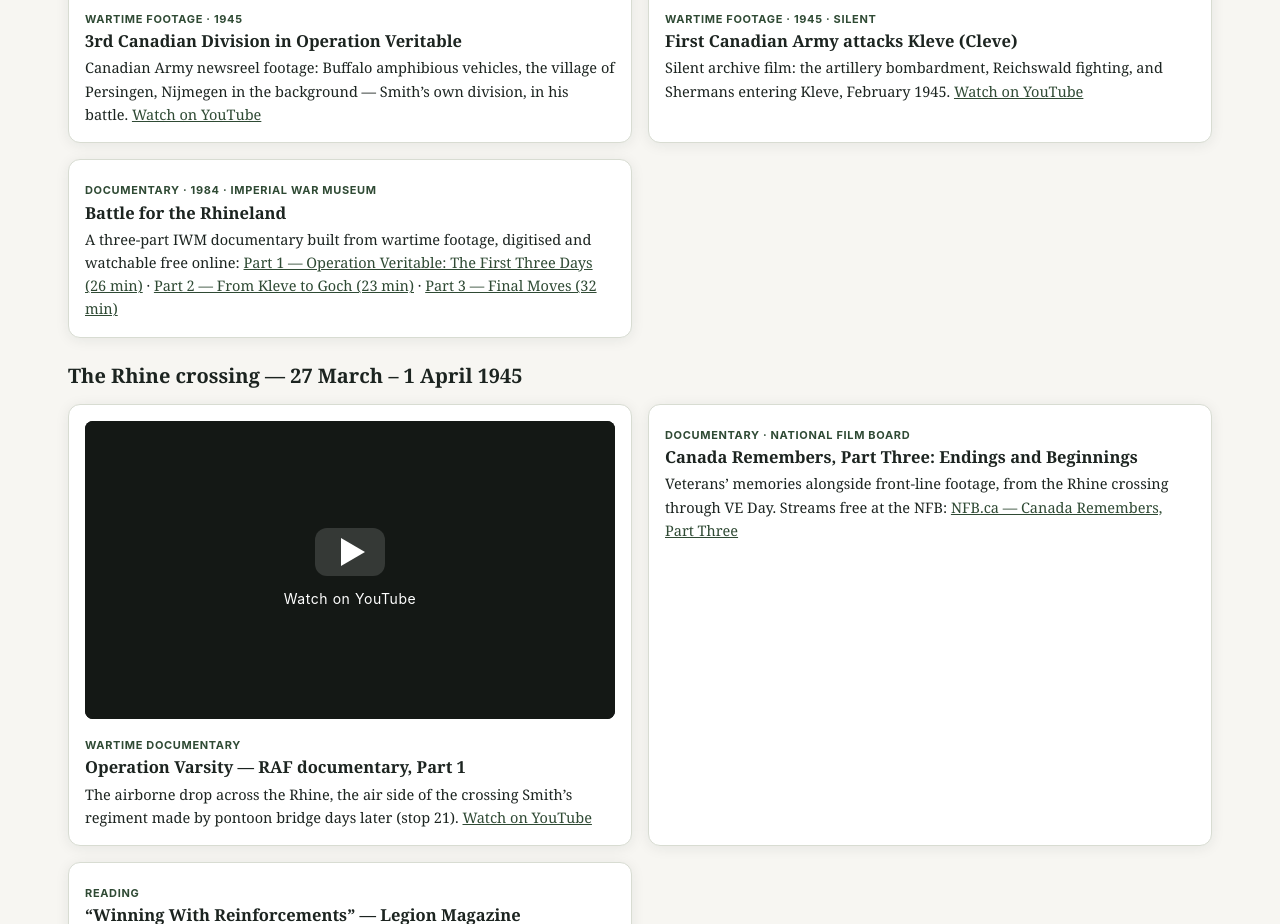
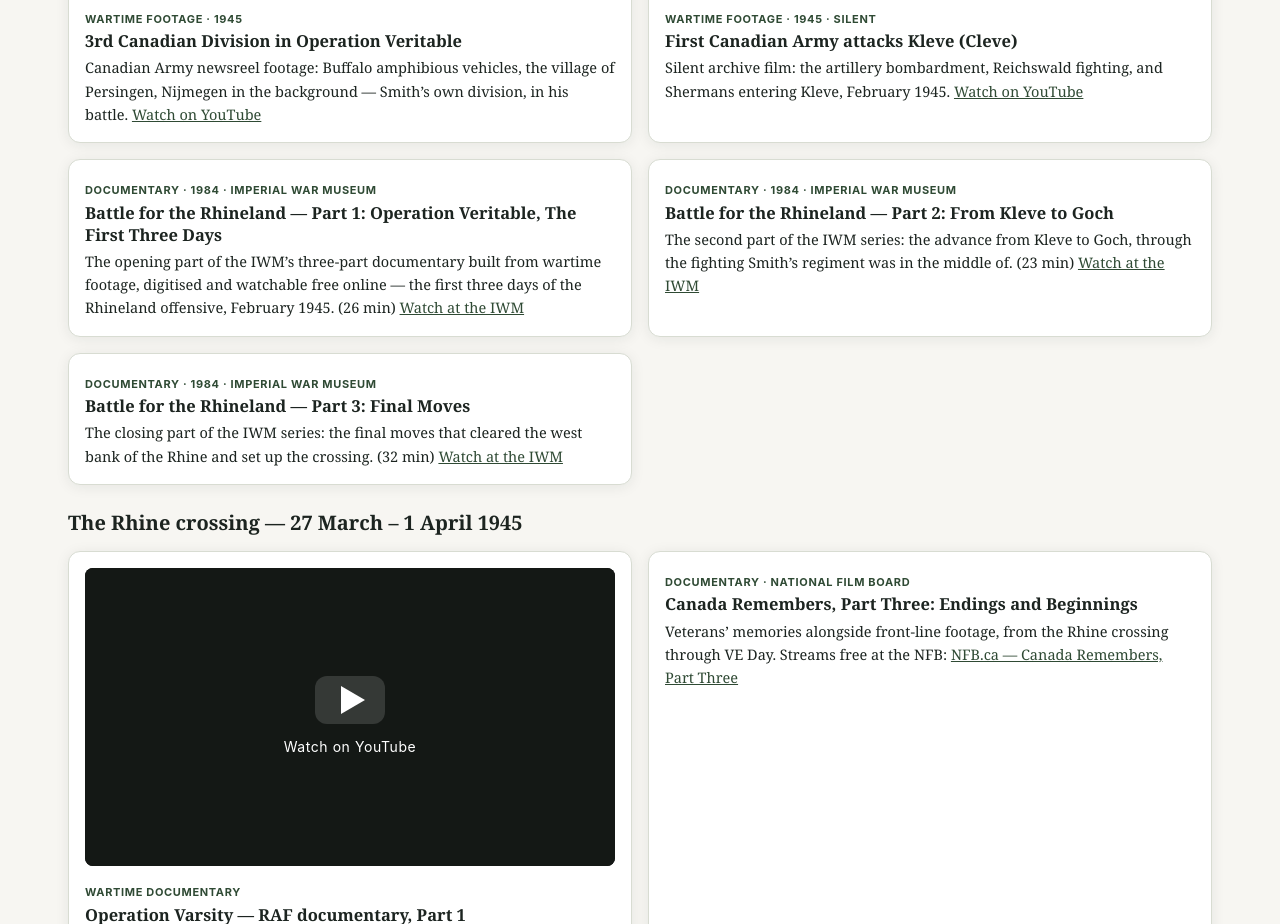
Before and after one commit to stirlingrsmith/herald-smith-wwii-map, a plain HTML site: page index.html in a window 1280 px wide. Shown: the part 7480-8404 px from the top of the page. Drawn offline with Linux system fonts and the light colour scheme.

Commit message:
Add files via upload

```diff
--- a/index.html
+++ b/index.html
@@ -878,7 +878,9 @@ footer{border-top:1px solid var(--line);margin-top:32px;padding-top:16px;font-si
 <div class="watch-grid">
 <div class="video-card"><div class="embed-wrap"><a class="embed-play" href="https://www.youtube.com/watch?v=eR0tvBqTgIY" aria-label="Watch on YouTube: 3rd Canadian Division in Operation Veritable"><span class="play-badge" aria-hidden="true"><span class="tri"></span></span><span class="play-label">Watch on YouTube</span></a></div><span class="kind">Wartime footage · 1945</span><h4>3rd Canadian Division in Operation Veritable</h4><p>Canadian Army newsreel footage: Buffalo amphibious vehicles, the village of Persingen, Nijmegen in the background — Smith’s own division, in his battle. <a href="https://www.youtube.com/watch?v=eR0tvBqTgIY" rel="noopener">Watch on YouTube</a></p></div>
 <div class="video-card"><div class="embed-wrap"><a class="embed-play" href="https://www.youtube.com/watch?v=lwyQ4zt3XzQ" aria-label="Watch on YouTube: First Canadian Army attacks Kleve (Cleve)"><span class="play-badge" aria-hidden="true"><span class="tri"></span></span><span class="play-label">Watch on YouTube</span></a></div><span class="kind">Wartime footage · 1945 · silent</span><h4>First Canadian Army attacks Kleve (Cleve)</h4><p>Silent archive film: the artillery bombardment, Reichswald fighting, and Shermans entering Kleve, February 1945. <a href="https://www.youtube.com/watch?v=lwyQ4zt3XzQ" rel="noopener">Watch on YouTube</a></p></div>
-<div class="video-card"><span class="kind">Documentary · 1984 · Imperial War Museum</span><h4>Battle for the Rhineland</h4><p>A three-part IWM documentary built from wartime footage, digitised and watchable free online: <a href="https://film.iwmcollections.org.uk/record/4510" rel="noopener">Part 1 — Operation Veritable: The First Three Days (26 min)</a> · <a href="https://film.iwmcollections.org.uk/record/4511" rel="noopener">Part 2 — From Kleve to Goch (23 min)</a> · <a href="https://film.iwmcollections.org.uk/record/4614" rel="noopener">Part 3 — Final Moves (32 min)</a></p></div>
+<div class="video-card"><span class="kind">Documentary · 1984 · Imperial War Museum</span><h4>Battle for the Rhineland — Part 1: Operation Veritable, The First Three Days</h4><p>The opening part of the IWM’s three-part documentary built from wartime footage, digitised and watchable free online — the first three days of the Rhineland offensive, February 1945. (26 min) <a href="https://film.iwmcollections.org.uk/record/4510" rel="noopener">Watch at the IWM</a></p></div>
+<div class="video-card"><span class="kind">Documentary · 1984 · Imperial War Museum</span><h4>Battle for the Rhineland — Part 2: From Kleve to Goch</h4><p>The second part of the IWM series: the advance from Kleve to Goch, through the fighting Smith’s regiment was in the middle of. (23 min) <a href="https://film.iwmcollections.org.uk/record/4511" rel="noopener">Watch at the IWM</a></p></div>
+<div class="video-card"><span class="kind">Documentary · 1984 · Imperial War Museum</span><h4>Battle for the Rhineland — Part 3: Final Moves</h4><p>The closing part of the IWM series: the final moves that cleared the west bank of the Rhine and set up the crossing. (32 min) <a href="https://film.iwmcollections.org.uk/record/4614" rel="noopener">Watch at the IWM</a></p></div>
 </div>
 
 <h3 class="watch-group">The Rhine crossing — 27 March – 1 April 1945</h3>
@@ -957,7 +959,7 @@ var STOPS=[
 {n:14,phase:"belgium",dates:"16 – 17 Oct 1944",place:"England → Belgium",lat:51.23,lng:2.91,note:"Struck off to the X-4 List, Canadian Infantry Corps (11th Battalion), effective 12 Oct 1944. Embarked in England 16 Oct and disembarked in Belgium 17 Oct 1944. The port is not named on his record; Ostend is inferred."},
 {n:15,phase:"belgium",dates:"17 Oct – 3 Nov 1944",place:"X-4 List, CIC — Belgium",lat:51.06,lng:3.73,note:"An unposted infantry reinforcement on the X-4 List, in the 2nd Canadian Base Reinforcement Group stream, awaiting a posting to a front-line battalion. The exact camp is not on his record; this pin is a placeholder in the Ghent area."},
 {n:16,phase:"regina",dates:"3 Nov 1944",place:"Ghent, Belgium — joins the Regina Rifles",lat:51.06,lng:3.73,note:"Taken on strength of the Regina Rifle Regiment from the X-4 List on 3 Nov 1944; his rank becomes Rifleman. The regiment — 7th Canadian Infantry Brigade, 3rd Canadian Infantry Division — had finished clearing the Breskens Pocket the day before. This was his fighting unit for the rest of the war."},
-{n:17,phase:"regina",dates:"8 Nov 1944 – 8 Feb 1945",place:"Nijmegen salient, Netherlands",lat:51.84,lng:5.86,note:"A static winter on the Waal/Maas front — patrolling and sniping in the Nijmegen salient for about three months."},
+{n:17,phase:"regina",dates:"8 Nov 1944 – 8 Feb 1945",place:"Nijmegen salient, Netherlands",lat:51.84,lng:5.86,note:"A static winter on the Waal/Maas front — patrolling and sniping in the Nijmegen salient for about three months.<br><br><strong>The Nijmegen Bridge.</strong> The road bridge over the Waal at Nijmegen was captured on 20 September 1944, when American paratroopers of the 82nd Airborne crossed the river in boats under fire and 48 of them were killed in the crossing. The Germans kept trying to destroy the bridge — on the night of 28/29 September frogmen blew up the railway bridge nearby and damaged the road bridge, and floating mines and air attacks followed. Bud’s regiment, the Regina Rifles, arrived on 8 November and spent the winter holding this stretch of the front, patrolling and sniping across the river. He later said holding the Nijmegen Bridge was the most hazardous part of his service. Today that crossing is remembered every evening on De Oversteek, the new bridge near where the 1944 crossing happened. Since October 2014, the Sunset March has taken place there every evening at sunset: a military veteran walks across the bridge while its 48 pairs of lights switch on one by one at a slow marching pace — one pair for each of the 48 men lost in the crossing — and the walk ends at a memorial, where the veteran salutes."},
 {n:18,phase:"regina",dates:"8 – 15 Feb 1945",place:"Kleve / Reichswald, Germany — Operation Veritable",lat:51.79,lng:6.14,note:"The regiment advanced through the Reichswald and Cleve riding in Kangaroo armoured personnel carriers; the Waal Flats fighting ran 8–15 Feb 1945."},
 {n:19,phase:"regina",dates:"16 – 21 Feb 1945",place:"Moyland Wood, Germany",lat:51.76,lng:6.26,note:"Five days clearing German paratroopers from Moyland Wood — fighting the regiment rated as bad as Normandy, with heavy battle-exhaustion casualties."},
 {n:20,phase:"regina",dates:"22 Feb – 27 Mar 1945",place:"Rhineland reserve — Cleve–Goch area",lat:51.79,lng:6.14,note:"Out of action in reserve during Operation Blockbuster. (Approximate position.)"},
```
